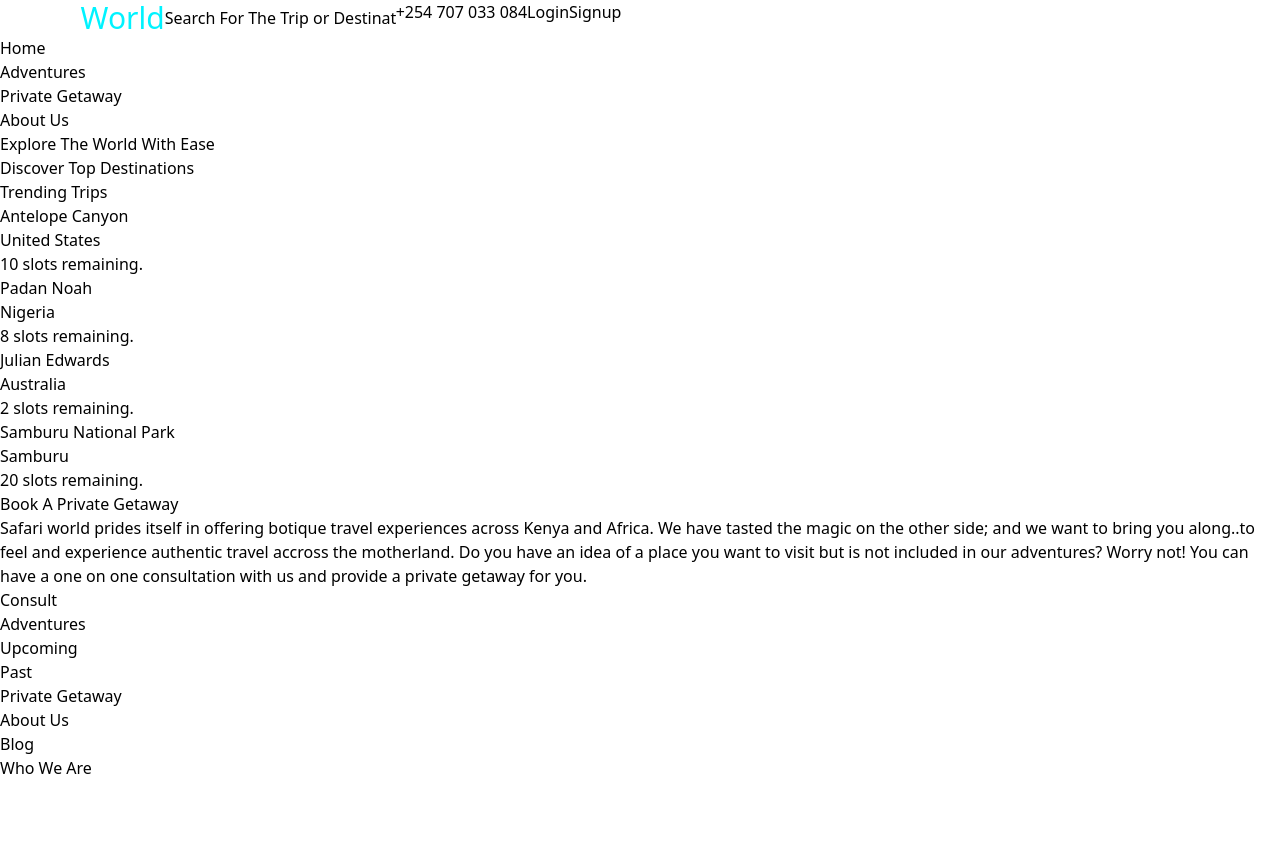
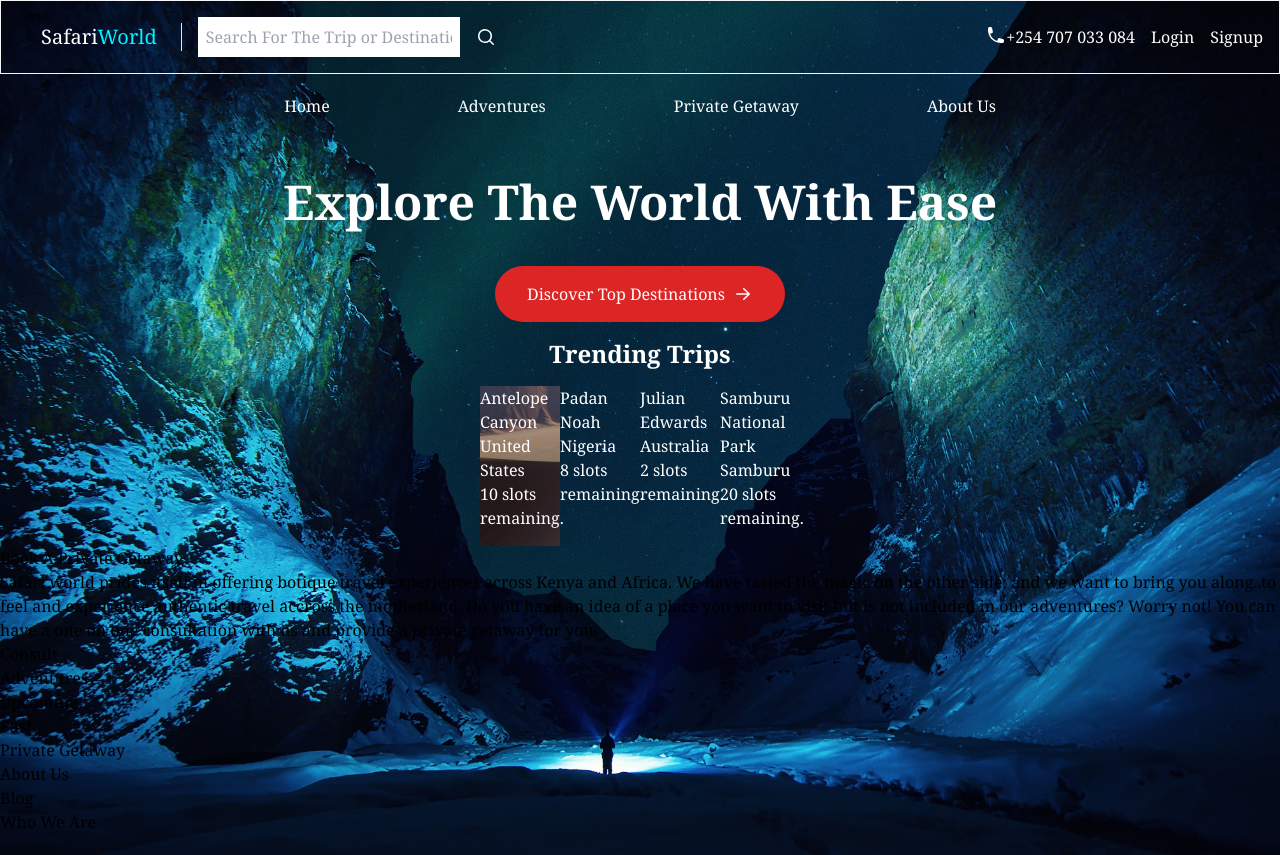
Before and after one commit to procode3/safariworld, a Django app: page / in a window 1280 px wide. Before the commit the page ends 774 px from the top, so only its background shows below. Run offline with Django 4.2, Linux system fonts and the light colour scheme; some libraries are stand-ins or nearby versions.

Commit message:
Add styling for index page

```diff
--- a/booking/templates/booking/base.html
+++ b/booking/templates/booking/base.html
@@ -7,31 +7,92 @@
     <title>Safari World</title>
     <script src="https://cdn.tailwindcss.com"></script>
   </head>
-  <body>
-    <header class="flex">
-      <h4 class="text-white font-weight-600 text-3xl">
-        Safari<span style="color: #00f3ff">World</span>
-      </h4>
-      <div class="flex justify-between">
-        <input type="text" value="Search For The Trip or Destination" />
-        <div class="flex justify-content-around">
-          <p>+254 707 033 084</p>
+  <body
+    class="bg-gradient-to-b from-blue-400 to-transparent bg-no-repeat bg-cover font-serif"
+  >
+    {%block img %} {% endblock %}
+    <header
+      class="flex items-center justify-between p-4 border border-gray-100 text-white"
+    >
+      <div class="flex items-center">
+        <h4
+          class="text-white font-weight-600 text-xl px-6 border-r border-gray-200"
+        >
+          Safari<span style="color: #00f3ff">World</span>
+        </h4>
+        <div class="flex items-center">
+          <input
+            type="text"
+            placeholder="Search For The Trip or Destination"
+            class="mx-4 p-2 focus:outline-none text-slate-400"
+          />
+          <svg
+            xmlns="http://www.w3.org/2000/svg"
+            viewBox="0 0 20 20"
+            fill="currentColor"
+            class="w-5 h-5"
+          >
+            <path
+              fill-rule="evenodd"
+              d="M9 3.5a5.5 5.5 0 100 11 5.5 5.5 0 000-11zM2 9a7 7 0 1112.452 4.391l3.328 3.329a.75.75 0 11-1.06 1.06l-3.329-3.328A7 7 0 012 9z"
+              clip-rule="evenodd"
+            />
+          </svg>
+        </div>
+      </div>
+      <div class="flex space-x-4">
+        <div class="flex space-x-4">
+          <div class="flex item-center">
+            <svg
+              xmlns="http://www.w3.org/2000/svg"
+              viewBox="0 0 20 20"
+              fill="currentColor"
+              class="w-5 h-5"
+            >
+              <path
+                fill-rule="evenodd"
+                d="M2 3.5A1.5 1.5 0 013.5 2h1.148a1.5 1.5 0 011.465 1.175l.716 3.223a1.5 1.5 0 01-1.052 1.767l-.933.267c-.41.117-.643.555-.48.95a11.542 11.542 0 006.254 6.254c.395.163.833-.07.95-.48l.267-.933a1.5 1.5 0 011.767-1.052l3.223.716A1.5 1.5 0 0118 15.352V16.5a1.5 1.5 0 01-1.5 1.5H15c-1.149 0-2.263-.15-3.326-.43A13.022 13.022 0 012.43 8.326 13.019 13.019 0 012 5V3.5z"
+                clip-rule="evenodd"
+              />
+            </svg>
+            <p>+254 707 033 084</p>
+          </div>
+
           <a href="#">Login</a>
           <a href="#">Signup</a>
         </div>
       </div>
     </header>
-    <nav>
-      <ul>
-        <li>Home</li>
-        <li>Adventures</li>
-        <li>Private Getaway</li>
-        <li>About Us</li>
+
+    <nav class="flex justify-center my-5 text-white">
+      <ul class="flex">
+        <li class="px-16">Home</li>
+        <li class="px-16">Adventures</li>
+        <li class="px-16">Private Getaway</li>
+        <li class="px-16">About Us</li>
       </ul>
     </nav>
     <section>
-      <h1>Explore The World With Ease</h1>
-      <a href="#">Discover Top Destinations</a>
+      <h1 class="text-center text-white font-bold text-5xl py-10">
+        Explore The World With Ease
+      </h1>
+      <div
+        class="flex mx-auto items-center bg-red-600 py-4 px-8 max-w-fit rounded-full"
+      >
+        <a href="#" class="pr-2 text-white">Discover Top Destinations </a>
+        <svg
+          xmlns="http://www.w3.org/2000/svg"
+          viewBox="0 0 20 20"
+          fill="currentColor"
+          class="w-5 h-5 text-white"
+        >
+          <path
+            fill-rule="evenodd"
+            d="M3 10a.75.75 0 01.75-.75h10.638L10.23 5.29a.75.75 0 111.04-1.08l5.5 5.25a.75.75 0 010 1.08l-5.5 5.25a.75.75 0 11-1.04-1.08l4.158-3.96H3.75A.75.75 0 013 10z"
+            clip-rule="evenodd"
+          />
+        </svg>
+      </div>
     </section>
 
     {% block content%} {% endblock %}
--- a/booking/templates/booking/index.html
+++ b/booking/templates/booking/index.html
@@ -1,23 +1,27 @@
-{% extends 'booking/base.html' %} {% block content %}
-<section>
-  <h3>Trending Trips</h3>
-  <div>
-    <div>
+{% extends 'booking/base.html' %} {% load static %} {% block img %}
+<div class="h-1/2 vh-50 absolute -z-50">
+  <img src="{% static 'images/night.jpg' %}" />
+</div>
+{% endblock %} {% block content %}
+<section class="text-white">
+  <h3 class="text-center my-4 font-bold text-2xl">Trending Trips</h3>
+  <div class="flex justify-center">
+    <div class="bg-[url('images/desert.jpg')] w-20 h-40">
       <h4>Antelope Canyon</h4>
       <p>United States</p>
       <span>10</span> slots remaining.
     </div>
-    <div>
+    <div class="w-20 h-40">
       <h4>Padan Noah</h4>
       <p>Nigeria</p>
       <span>8</span> slots remaining.
     </div>
-    <div>
+    <div class="w-20 h-40">
       <h4>Julian Edwards</h4>
       <p>Australia</p>
       <span>2</span> slots remaining.
     </div>
-    <div>
+    <div class="w-20 h-40">
       <h4>Samburu National Park</h4>
       <p>Samburu</p>
       <span>20</span> slots remaining.
```
Also changed, not shown: safariapp/settings.py (+7 -1 lines), booking/static/images/camp.jpg (added), booking/static/images/desert.jpg (added), booking/static/images/lighthouse.jpg (added), booking/static/images/night.jpg (added), booking/static/images/sunset.jpg (added).
